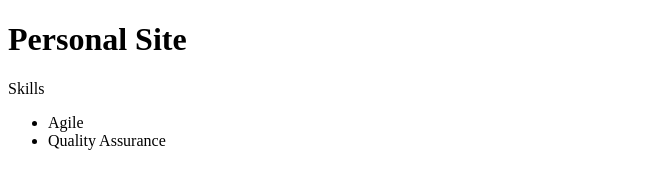
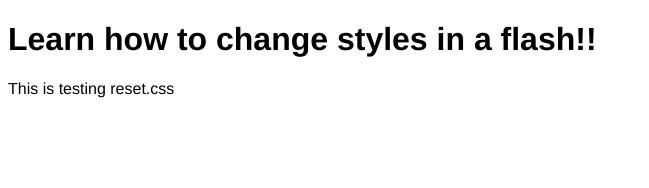
Before and after one commit to JGwynn36/JGwynn.github.io, a plain HTML site: page index.html in a window 1280 px wide. Shown: the whole page, without its empty margins (0-649 px from the left). Drawn offline with Linux system fonts and the light colour scheme.

Commit message:
Update index.html

```diff
--- a/index.html
+++ b/index.html
@@ -1,15 +1,21 @@
 <!DOCTYPE html>
 <html>
-  <head>
-    <title>Personal</title>
-  </head>
+    <style>
+        body {
+            font-family: 'Franklin Gothic Medium', 'Arial Narrow', Arial, sans-serif
+        }
+    </style>
+<head>
+    <meta charset="utf-8" />
+    <meta http-equiv="X-UA-Compatible" content="IE=edge">
+    <title>Reset</title>
+    <meta name="viewport" content="width=device-width, initial-scale=1">
+    <link rel="stylesheet" type="text/css" media="screen" href="main.css" />
+    <script src="main.js"></script>
+</head>
+<body>
+    <h1>Learn how to change styles in a flash!! </h1>
+    <p>This is testing reset.css</p>
 
-  <body>
-    <h1>Personal Site</h1>
-    <p>Skills</p>
-    <ul>
-      <li>Agile</li>
-      <li>Quality Assurance</li>
-    </ul>
-  </body>
+</body>
 </html>
```
